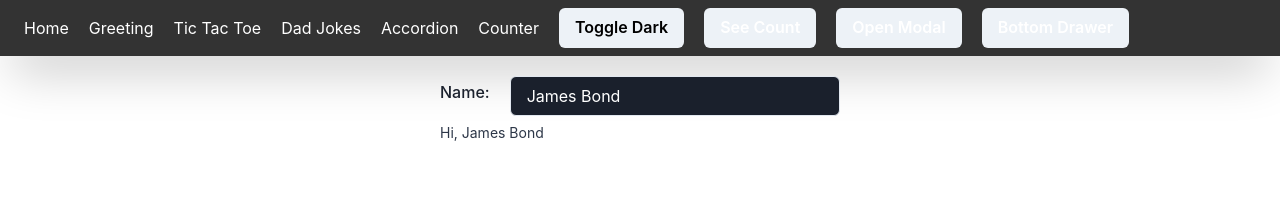
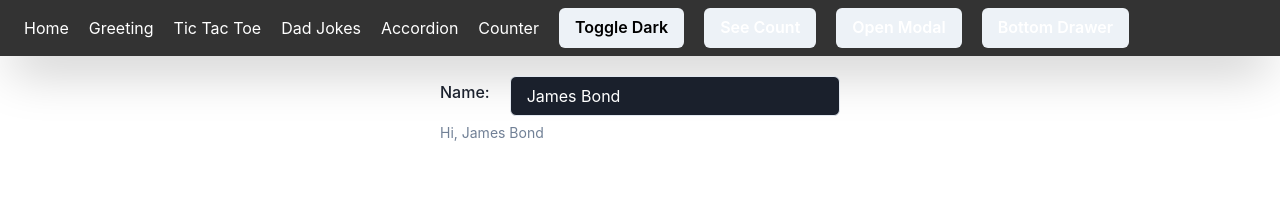
Before and after one commit to Ryan-Solomon/chakra-react, a React (Create React App) app: page /greeting in a window 1280 px wide. Shown: the top 214 px of the page. Built offline with nearby package versions, Linux system fonts and the light colour scheme.

Commit message:
fix light/dark greeting

```diff
--- a/src/components/Greeting.tsx
+++ b/src/components/Greeting.tsx
@@ -26,7 +26,7 @@ export const Greeting: FC<TProps> = ({ initialName }) => {
   }, [name]);
 
   return (
-    <Box mx='auto' mt={5} width='400px' color='gray.800'>
+    <Box mx='auto' mt={5} width='400px'>
       <FormControl id='name'>
         <HStack>
           <FormLabel>Name: </FormLabel>
@@ -39,11 +39,9 @@ export const Greeting: FC<TProps> = ({ initialName }) => {
           />
         </HStack>
         {name ? (
-          <FormHelperText color='gray.700'>Hi, {name}</FormHelperText>
+          <FormHelperText>Hi, {name}</FormHelperText>
         ) : (
-          <FormHelperText color='gray.700'>
-            Please enter your name
-          </FormHelperText>
+          <FormHelperText>Please enter your name</FormHelperText>
         )}
       </FormControl>
     </Box>
```
